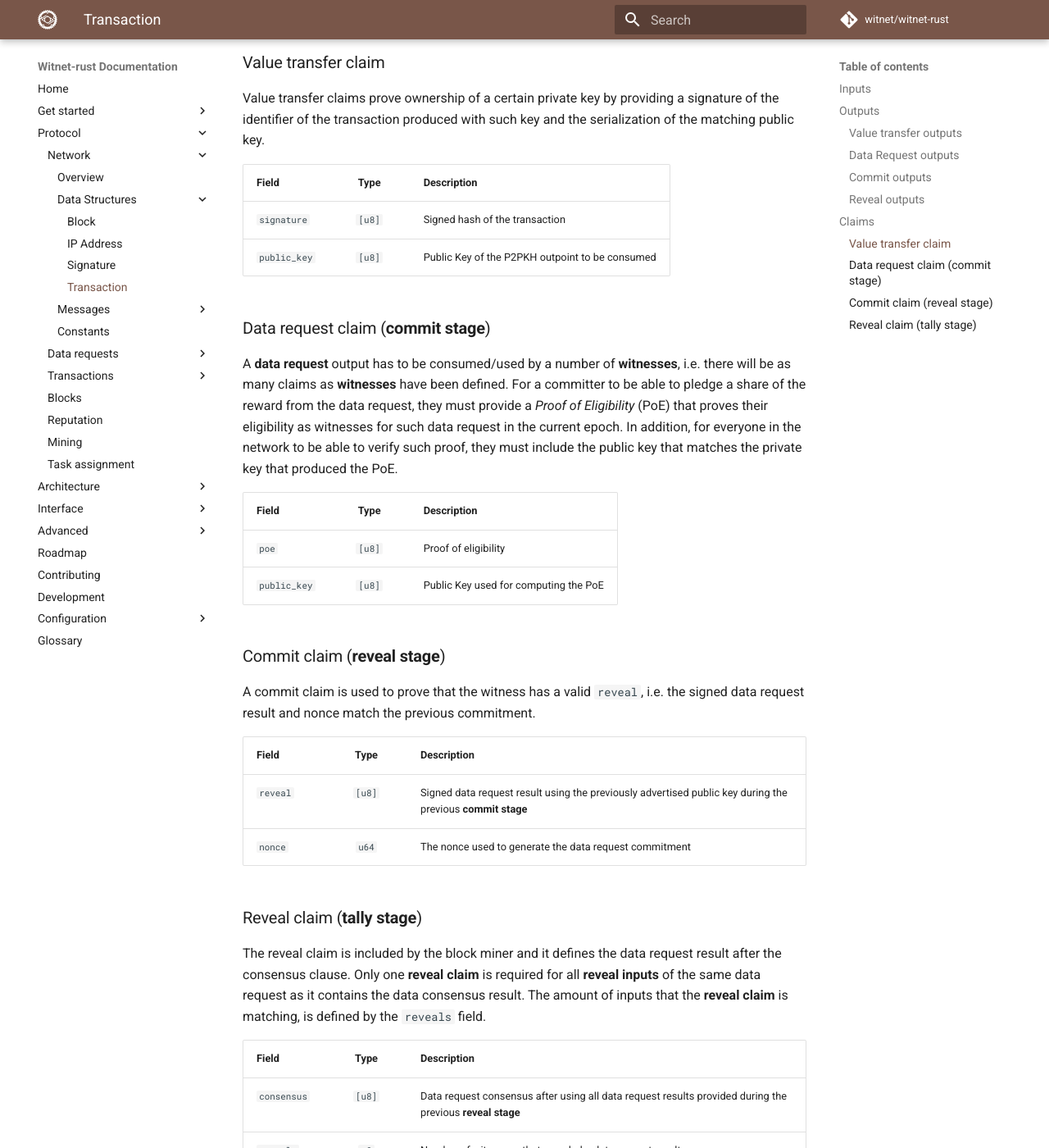
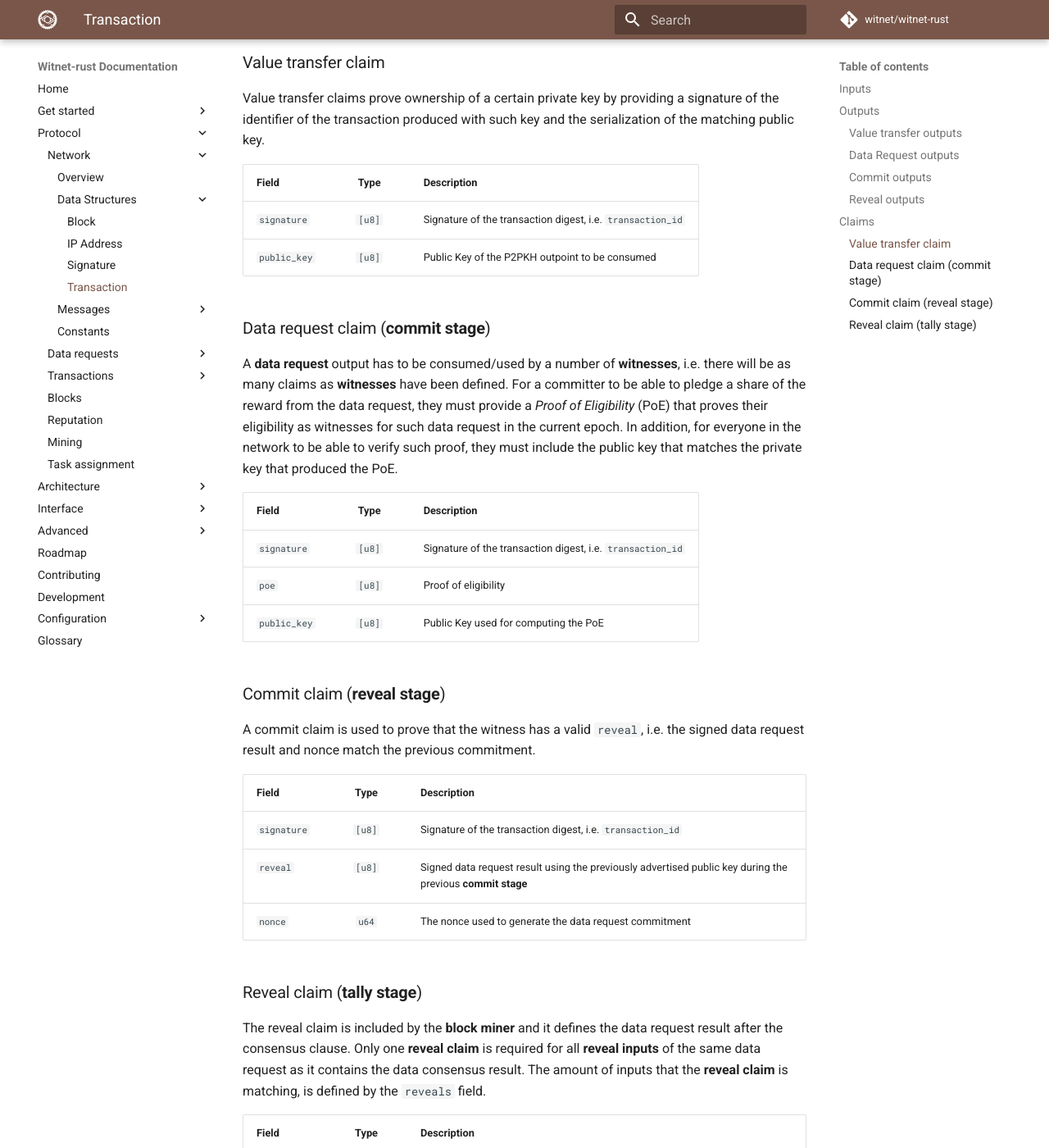
Before and after one commit to witnet/witnet-rust, an MkDocs documentation site: the page built from docs/protocol/network/data-structures/transaction.md, in a window 1280 px wide and 1400 px high, scrolled down 4169 px. Shown: the whole window at 82% size. Built offline with MkDocs 1.6.1 and Material for MkDocs 9.7.7, drawn with Linux system fonts in a browser that asks for light colours; comment, search, counter and statistics services are not loaded.

Commit message:
docs(network): add signature to transaction claims

```diff
--- a/docs/protocol/network/data-structures/transaction.md
+++ b/docs/protocol/network/data-structures/transaction.md
@@ -110,32 +110,34 @@ In Witnet, different output types implicitly have different spending conditions
 
 Value transfer claims prove ownership of a certain private key by providing a signature of the identifier of the transaction produced with such key and the serialization of the matching public key.
 
-| Field        |  Type  | Description                                     |
-| ------------ | :----: | ----------------------------------------------- |
-| `signature`  | `[u8]` | Signed hash of the transaction                  |
-| `public_key` | `[u8]` | Public Key of the P2PKH outpoint to be consumed |
+| Field        |  Type  | Description                                                |
+| ------------ | :----: | ---------------------------------------------------------- |
+| `signature`  | `[u8]` | Signature of the transaction digest, i.e. `transaction_id` |
+| `public_key` | `[u8]` | Public Key of the P2PKH outpoint to be consumed            |
 
 ### Data request claim (**commit stage**)
 
 A **data request** output has to be consumed/used by a number of **witnesses**, i.e. there will be as many claims as **witnesses** have been defined. For a committer to be able to pledge a share of the reward from the data request, they must provide a _Proof of Eligibility_ (PoE) that proves their eligibility as witnesses for such data request in the current epoch. In addition, for everyone in the network to be able to verify such proof, they must include the public key that matches the private key that produced the PoE.
 
-| Field        |  Type  | Description                           |
-| ------------ | :----: | ------------------------------------- |
-| `poe`        | `[u8]` | Proof of eligibility                  |
-| `public_key` | `[u8]` | Public Key used for computing the PoE |
+| Field        |  Type  | Description                                                |
+| ------------ | :----: | ---------------------------------------------------------- |
+| `signature`  | `[u8]` | Signature of the transaction digest, i.e. `transaction_id` |
+| `poe`        | `[u8]` | Proof of eligibility                                       |
+| `public_key` | `[u8]` | Public Key used for computing the PoE                      |
 
 ### Commit claim (**reveal stage**)
 
 A commit claim is used to prove that the witness has a valid `reveal`, i.e. the signed data request result and nonce match the previous commitment.
 
-| Field    |  Type  | Description                                                                                                |
-| -------- | :----: | ---------------------------------------------------------------------------------------------------------- |
-| `reveal` | `[u8]` | Signed data request result using the previously advertised public key during the previous **commit stage** |
-| `nonce`  | `u64`  | The nonce used to generate the data request commitment                                                     |
+| Field       |  Type  | Description                                                                                                |
+| ----------- | :----: | ---------------------------------------------------------------------------------------------------------- |
+| `signature` | `[u8]` | Signature of the transaction digest, i.e. `transaction_id`                                                 |
+| `reveal`    | `[u8]` | Signed data request result using the previously advertised public key during the previous **commit stage** |
+| `nonce`     | `u64`  | The nonce used to generate the data request commitment                                                     |
 
 ### Reveal claim (**tally stage**)
 
-The reveal claim is included by the block miner and it defines the data request result after the consensus clause. Only one **reveal claim** is required for all **reveal inputs** of the same data request as it contains the data consensus result. The amount of inputs that the **reveal claim** is matching, is defined by the `reveals` field.
+The reveal claim is included by the **block miner** and it defines the data request result after the consensus clause. Only one **reveal claim** is required for all **reveal inputs** of the same data request as it contains the data consensus result. The amount of inputs that the **reveal claim** is matching, is defined by the `reveals` field.
 
 | Field       |  Type  | Description                                                                                               |
 | ----------- | :----: | --------------------------------------------------------------------------------------------------------- |
```
